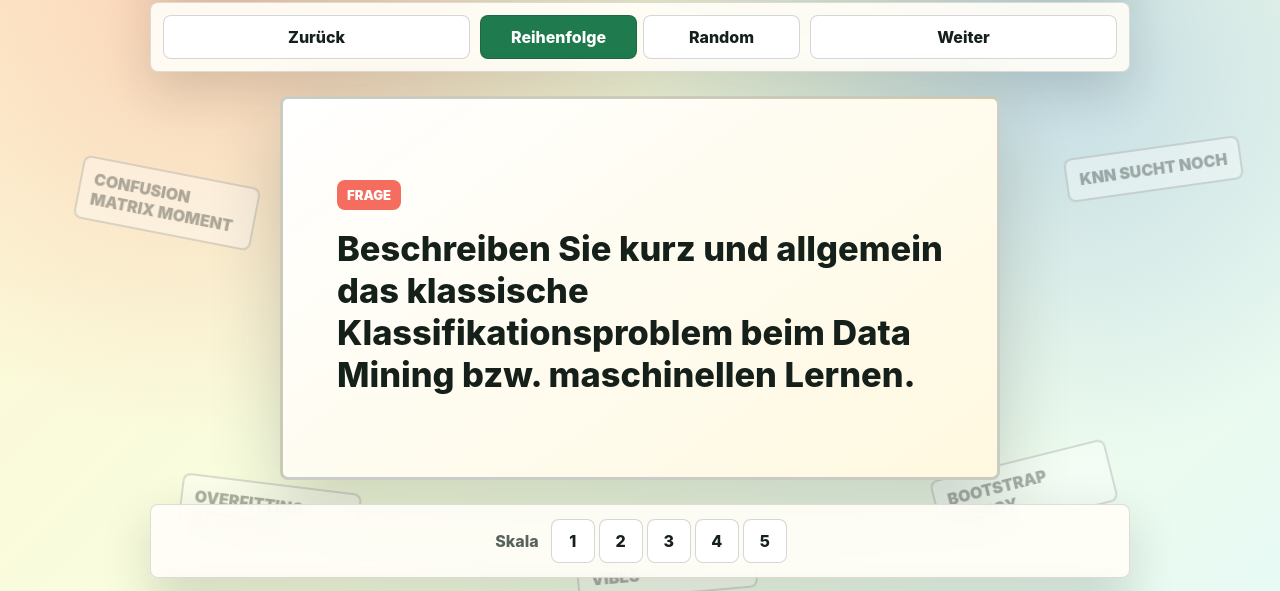
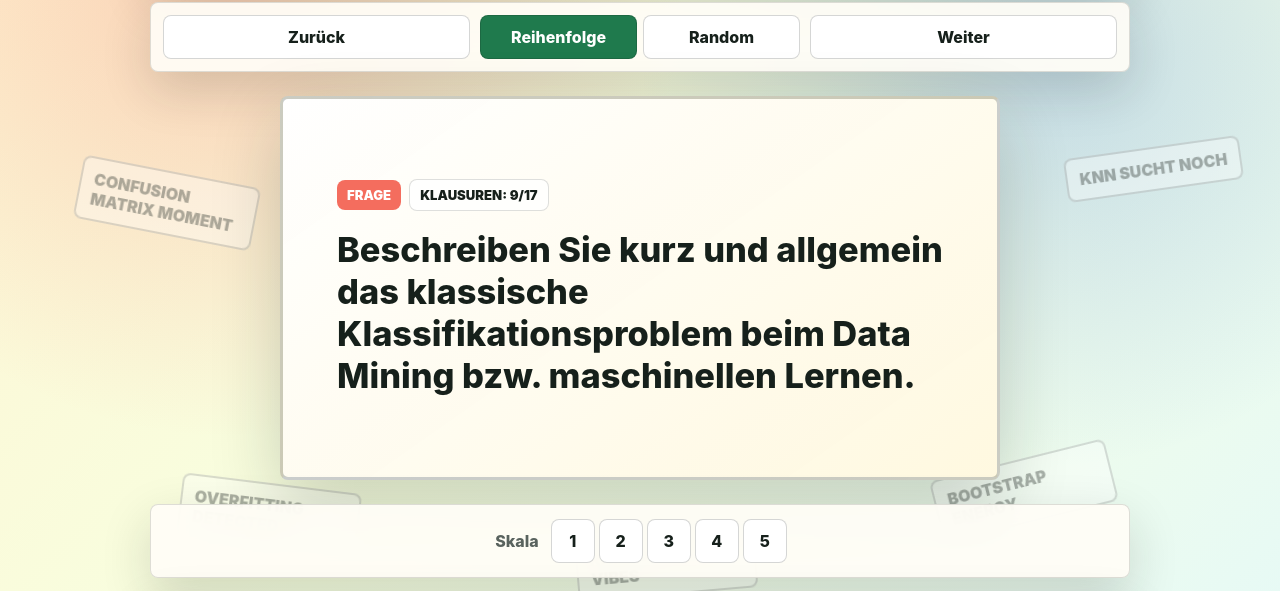
Before and after one commit to MonkeyDBlank/MaschinellesLernenKarteikartenWebsite, a plain HTML site: page index.html in a window 1280 px wide. Shown: the part 165-756 px from the top of the page. Drawn offline with Linux system fonts and the light colour scheme.

Commit message:
Show exam occurrence counts on flashcards

```diff
--- a/index.html
+++ b/index.html
@@ -41,7 +41,10 @@
       <section class="study-area">
         <div id="card" class="flashcard" role="button" tabindex="0" aria-label="Karte umdrehen">
           <button id="alternativeBtn" class="alternative-btn" type="button">Alternative Antwort</button>
-          <span id="sideLabel" class="side-label">Frage</span>
+          <span class="card-meta">
+            <span id="sideLabel" class="side-label">Frage</span>
+            <span id="frequencyBadge" class="frequency-badge">Klausuren: 0/17</span>
+          </span>
           <span id="cardText" class="card-text"></span>
         </div>
       </section>
--- a/script.js
+++ b/script.js
@@ -189,12 +189,20 @@ const ALTERNATIVE_ANSWERS = [
   "Bootstrap heißt: Aus n Datenpunkten n-mal mit Zurücklegen ziehen. Dadurch entstehen Trainingssets mit Dopplungen und Lücken."
 ];
 
+const OCCURRENCE_COUNTS = [
+  9, 5, 1, 4, 17, 4, 3, 5, 9, 8, 5, 6, 2, 5, 2, 1, 1, 3, 10,
+  8, 3, 3, 4, 2, 1, 1, 5, 5, 5, 4, 3, 4, 3, 1, 1, 1, 1
+];
+
+const EXAM_COUNT = 17;
+
 const STORAGE_KEY = "ml-flashcards-v1";
 
 const elements = {
   card: document.querySelector("#card"),
   alternativeBtn: document.querySelector("#alternativeBtn"),
   sideLabel: document.querySelector("#sideLabel"),
+  frequencyBadge: document.querySelector("#frequencyBadge"),
   cardText: document.querySelector("#cardText"),
   cardCounter: document.querySelector("#cardCounter"),
   prevBtn: document.querySelector("#prevBtn"),
@@ -215,6 +223,7 @@ function loadState() {
     cards: DEFAULT_CARDS.map((card, index) => ({
       ...card,
       alternativeAnswer: ALTERNATIVE_ANSWERS[index],
+      occurrenceCount: OCCURRENCE_COUNTS[index],
       rating: 0
     })),
     order: DEFAULT_CARDS.map((_, index) => index),
@@ -230,8 +239,9 @@ function loadState() {
 
     const cards = DEFAULT_CARDS.map((defaultCard, index) => ({
       ...defaultCard,
+      ...(saved.cards[index] || {}),
       alternativeAnswer: ALTERNATIVE_ANSWERS[index],
-      ...(saved.cards[index] || {}),
+      occurrenceCount: OCCURRENCE_COUNTS[index],
       rating: Number(saved.cards[index]?.rating || 0)
     }));
 
@@ -272,6 +282,7 @@ function render() {
 
   elements.card.classList.toggle("answer", state.flipped);
   elements.sideLabel.textContent = state.flipped ? "Antwort" : "Frage";
+  elements.frequencyBadge.textContent = `Klausuren: ${card.occurrenceCount}/${EXAM_COUNT}`;
   elements.alternativeBtn.textContent = state.alternative ? "Normale Antwort" : "Alternative Antwort";
   elements.cardText.textContent = visibleText;
   elements.cardCounter.textContent = `${state.current + 1} / ${state.cards.length}`;
--- a/styles.css
+++ b/styles.css
@@ -236,19 +236,36 @@ h2 {
   transform: translateY(-1px);
 }
 
-.side-label {
+.card-meta {
+  display: flex;
+  flex-wrap: wrap;
+  align-items: center;
+  gap: 8px;
+}
+
+.side-label,
+.frequency-badge {
   width: fit-content;
   padding: 7px 10px;
   border-radius: 8px;
-  color: white;
-  background: var(--coral);
   font-size: 0.82rem;
   font-weight: 900;
   text-transform: uppercase;
 }
 
+.side-label {
+  color: white;
+  background: var(--coral);
+}
+
 .flashcard.answer .side-label {
   background: var(--blue);
+}
+
+.frequency-badge {
+  color: var(--ink);
+  background: rgba(255, 255, 255, 0.78);
+  border: 1px solid var(--line);
 }
 
 .card-text {
```
Also changed, not shown: 1 other file.
